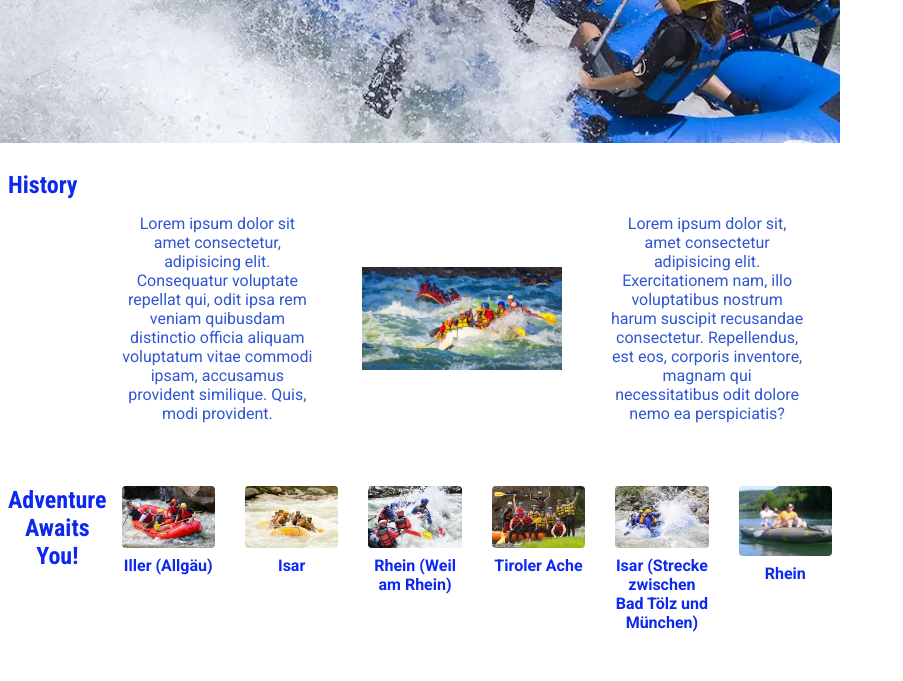
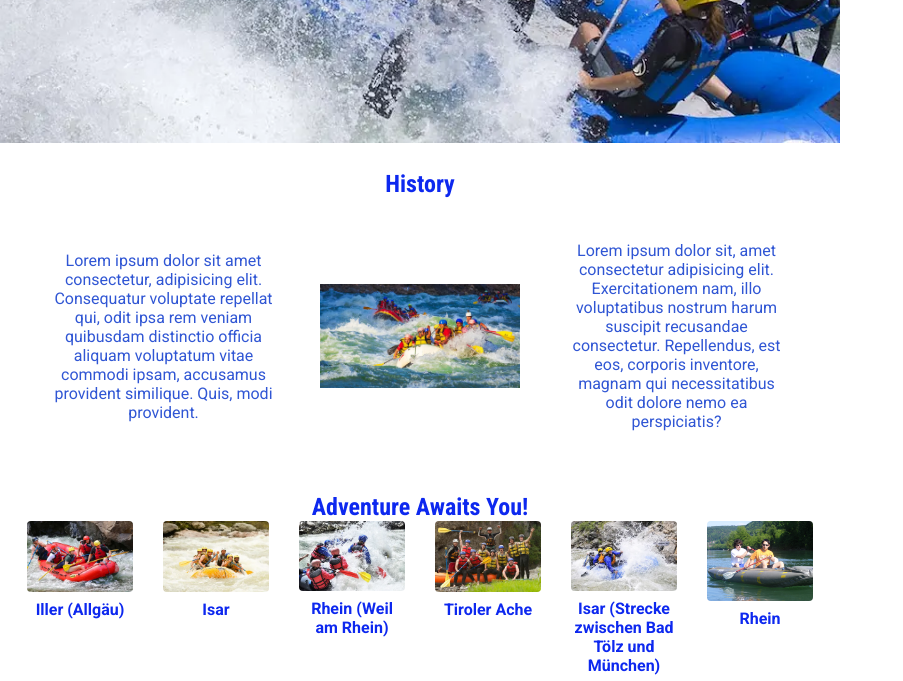
Before and after one commit to MargaritaWendt/wdd130, a plain HTML site: page wwr/about.html in a window 1280 px wide. Shown: the part 589-1270 px from the top of the page, without its empty margins (0-903 px from the left). Drawn offline with Linux system fonts and the light colour scheme.

Commit message:
Added changes

```diff
--- a/wwr/styles/rafting.css
+++ b/wwr/styles/rafting.css
@@ -189,7 +189,7 @@ h1, h2 {
   border: none;
 }
 
-section {
+.contact-page {
   display: flex;
   gap: 15px;
   max-width: 840px;
```
Also changed, not shown: wwr/contact.html (+1 -1 lines).
